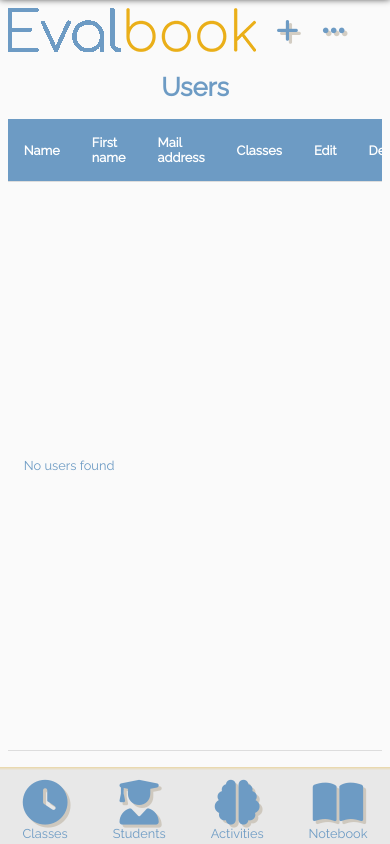
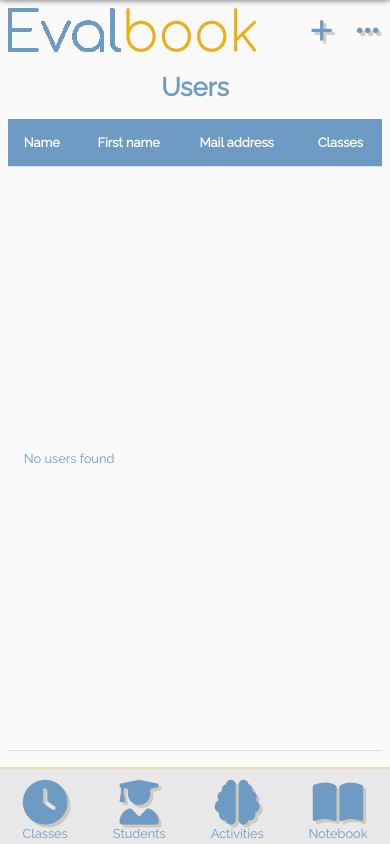
Before and after one commit to EvalBook/EvalBook, a Symfony app: template templates/users/index.html.twig in a window 390 px wide. Run offline with Twig, Linux system fonts and the light colour scheme; the template is opened without the code that fills it, so the values that code supplies are empty; style sheets or scripts are compiled from the project's sources; some libraries are stand-ins or nearby versions.

Commit message:
Minor: Graphical fixes.

```diff
--- a/assets/css/theme.css
+++ b/assets/css/theme.css
@@ -76,10 +76,6 @@ h1, h2 {
     justify-content: space-between;
 }
 
-#mobile-header {
-    width: 10em;
-}
-
 .menuTopIcon {
     display: inline-block;
     margin-left: 16px;
@@ -136,7 +132,7 @@ nav .menuItem {
     box-shadow: 0 0 4px var(--secondary-color);
     position: absolute;
     width: 22em;
-    right: 5em;
+    right: 2.3em;
     top: 4em;
     user-select: none;
 }
@@ -150,6 +146,10 @@ nav .menuItem {
     display: none;
     font-size: 2em;
     margin-left: 0.8em;
+}
+
+#mobile-menu-toggle i {
+    width: 1em;
 }
 
 /**
@@ -333,7 +333,6 @@ tr:nth-child(even) {
 .display-row {
     flex-direction: row;
     flex-wrap: wrap;
-    justify-content: space-between;
 }
 
 /**
@@ -350,6 +349,14 @@ tr:nth-child(even) {
 
     #logo span {
         display: none;
+    }
+
+    .width-25-percent {
+        width: 33%;
+    }
+
+    .go-back {
+        margin-top: -0.3em;
     }
 }
 
@@ -372,6 +379,10 @@ tr:nth-child(even) {
         height: 6em;
     }
 
+    .width-25-percent {
+        width: 50%;
+    }
+
 }
 
 /**
--- a/templates/users/index.html.twig
+++ b/templates/users/index.html.twig
@@ -12,8 +12,8 @@
             <th scope="col">{{ 'First name'|trans }}</th>
             <th scope="col">{{ 'Mail address'|trans }}</th>
             <th scope="col" class="text-center">{{ 'Classes' | trans }}</th>
-            <th scope="col" class="text-center">{{ 'Edit'|trans }}</th>
-            <th scope="col" class="text-center">{{ 'Delete'|trans }}</th>
+            <th scope="col" class="text-center" data-mobile="0">{{ 'Edit'|trans }}</th>
+            <th scope="col" class="text-center" data-mobile="0">{{ 'Delete'|trans }}</th>
         </tr>
         </thead>
         <tbody>
```
